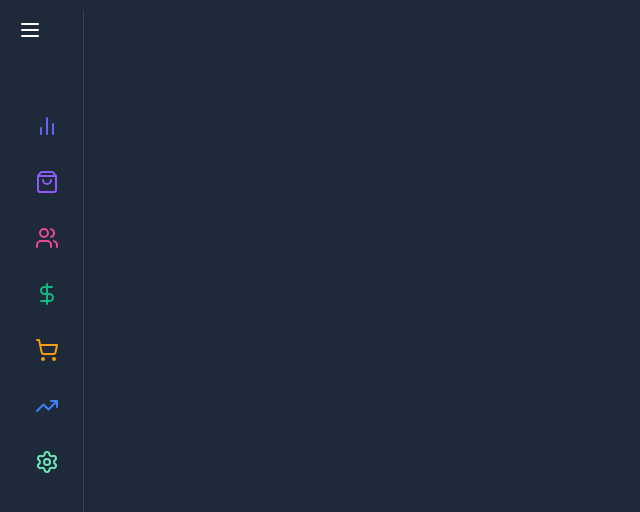
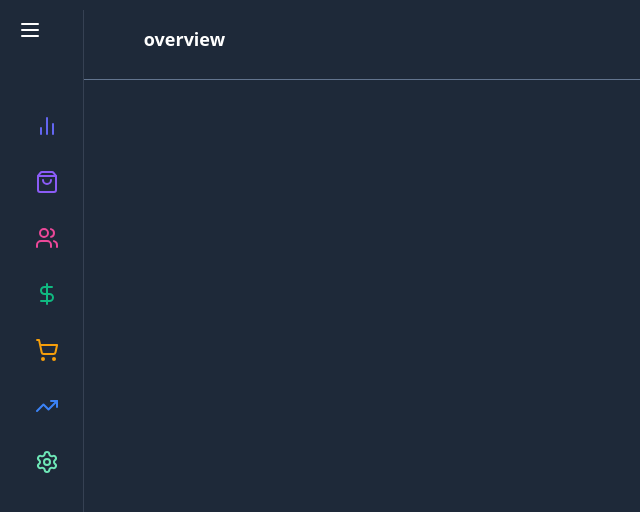
Before and after one commit to Bigbilly-github/Dashboard, a React (Vite) app: page / in a window 1280 px wide. Shown: the top 512 px of the page, without its empty margins (0-640 px from the left). Built offline with nearby package versions, Linux system fonts and the light colour scheme.

Commit message:
created the header component

```diff
--- /dev/null
+++ b/src/components/header.jsx
@@ -0,0 +1,18 @@
+
+
+
+function Header ({title}){
+
+    return(
+        <>
+         <header className="bg-gray-800 z-12 flex-1  border-b border-slate-500  relative  h-[80px] w-full flex items-center justify-center">
+            <h1 className="w-[90%] text-[18px] font-semibold text-white">
+               {title}
+            </h1>
+
+         </header>
+        </>
+    )
+
+}
+export default Header
--- a/src/components/sidebar.jsx
+++ b/src/components/sidebar.jsx
@@ -26,7 +26,7 @@ function Sidebar (){
 
     return(
         <>
-        <motion.section className={`left-0 fixed bottom-0 transition-all duration-300 ease-in-out pt-[10px]  pl-[10px] top-0  h-screen bg-gray-800 text-white  flex flex-col ${sidebaropen ? "w-[200px]" : "w-[84px]"}`} >
+        <motion.section className={`left-0 relative  transition-all duration-300 ease-in-out pt-[10px]  pl-[10px] top-0  h-screen bg-gray-800 text-white  flex flex-col ${sidebaropen ? "w-[200px]" : "w-[84px]"}`} >
             <div className="flex flex-col border-r border-gray-700 h-full   ">
                    <motion.button  className="text-white  rounded-[50%] p-2  mb-4" whileHover={{ scale: 1.1 }} whileTap={{ scale: 0.9 }}  onClick={() => setSidebarOpen(!sidebaropen)}>
                              <Menu size="24"/>
@@ -35,11 +35,11 @@ function Sidebar (){
                    <nav className="flex-grow mt-8 flex flex-col items-center ">
                                        {
                             SidebarItems.map((links,index)=>(
-                            <motion.div key={index} whileHover={{scale: 1.1}} className={`flex  cursor-pointer items-center gap-[10px] p-4 justify-center transition-colors rounded-lg hover:bg-slate-900`}>
-                                    <links.icon size={24}  style={{color:links.color, minWidth:"20px"}} />
+                       <motion.div key={index} whileHover={{scale: 1.1}} className={`flex  cursor-pointer items-center gap-[10px] p-4 justify-center transition-colors rounded-lg hover:bg-slate-900`}>
+                              <links.icon size={24}  style={{color:links.color, minWidth:"20px"}} />
                                     <AnimatePresence>
                                         {sidebaropen && (
-                                            <motion.p className={`font-medium text-[18px] text-white`}
+                                            <motion.p key={index} className={`font-medium text-[18px] text-white`}
                                             initial={{ opacity: 0, width: 0 }}
                                                 animate={{ opacity: 1, width: "auto" }}
                                                 exit={{ opacity: 0, width: 0 }}
@@ -50,7 +50,9 @@ function Sidebar (){
                                     </AnimatePresence>
 
 
+
                                 </motion.div>
+
 
 
 
--- a/src/main.jsx
+++ b/src/main.jsx
@@ -24,7 +24,7 @@ const router = createBrowserRouter([
 
 createRoot(document.getElementById('root')).render(
   <StrictMode>
-    <Sidebar/>
+
     <RouterProvider router= {router} />
 
 
--- a/src/pages/overview.jsx
+++ b/src/pages/overview.jsx
@@ -2,11 +2,18 @@
 
 import { Link } from "react-router-dom";
 import Sidebar from "../components/sidebar";
+import Header from "../components/header";
 
 function Overview() {
   return (
       <>
-       <Sidebar/>
+       <div className='flex-1 flex items-start overflow-auto relative z-10'>
+      <Sidebar/>
+
+         <Header title="overview"/>
+
+      </div>
+
       </>
   );
 }
```
